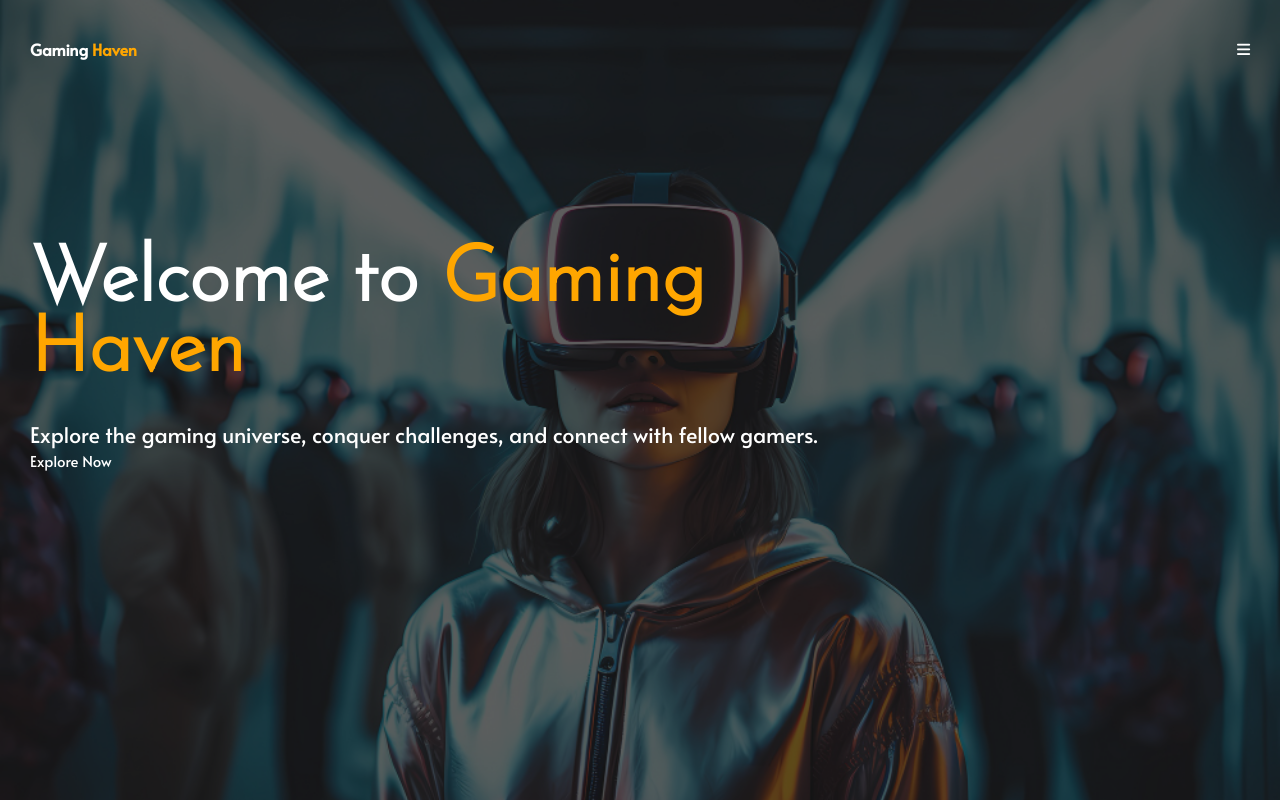
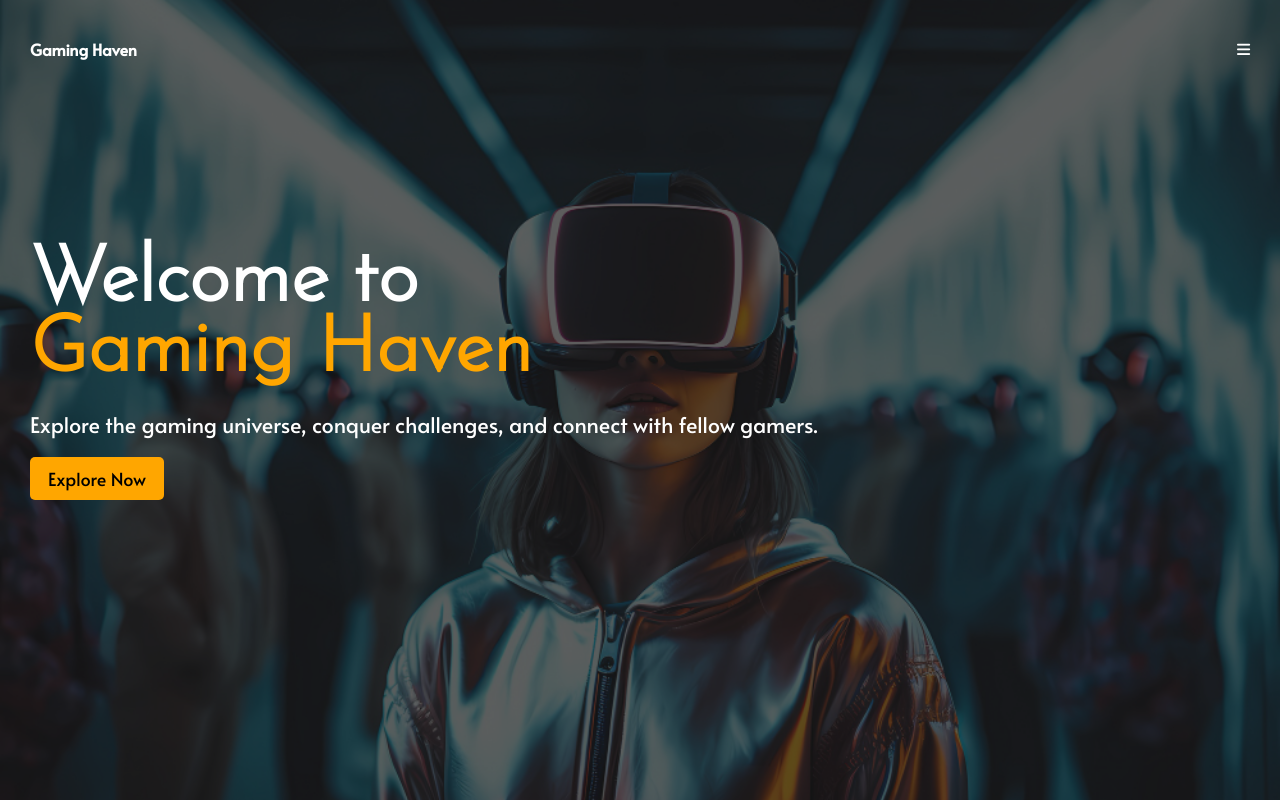
Before and after one commit to ameh-samson/Gaming-Haven, a plain HTML site: page index.html in a window 1280 px wide. Shown: the top 802 px of the page. Drawn offline with Linux system fonts and the light colour scheme.

Commit message:
style hero section

```diff
--- a/index.html
+++ b/index.html
@@ -46,12 +46,12 @@
         </header>
 
         <section class="hero">
-          <h1 class="hero-title">Welcome to <span>Gaming Haven</span></h1>
+          <h1 class="hero-title">Welcome to <br /><span>Gaming Haven</span></h1>
           <p class="hero-paragraph">
             Explore the gaming universe, conquer challenges, and connect with
             fellow gamers.
           </p>
-          <a href="#explore" class="cta-button">Explore Now</a>
+          <a class="cta-btn" href="#explore">Explore Now</a>
         </section>
       </div>
 
--- a/styles.css
+++ b/styles.css
@@ -7,7 +7,7 @@
 
   --ff-heading: "Josefin Sans", sans-serif;
 
-  --fs-l: clamp(3.0625rem, 2.4625rem + 3vw, 6.0625rem);
+  --fs-l: clamp(3rem, 2.4625rem + 3vw, 6.0625rem);
   --fs-s: clamp(1.125rem, 1.05rem + 0.375vw, 1.5rem);
 }
 
@@ -61,23 +61,20 @@ header {
   font-size: 0.5rem;
 }
 
-.logo h1 > span {
-  color: var(--orange);
-}
-
 header .menu {
   margin-right: 0;
 }
 
 header .nav {
   display: none;
+  font-size: 1.2rem;
 }
 
 /* HERO SECTION */
 
 .hero-wrapper {
   position: relative;
-  height: 100vh;
+  min-height: 100vh;
   background: url("/img/hero-img.jpg") center/cover no-repeat;
   padding-inline: 2em;
   color: #fff;
@@ -106,7 +103,7 @@ header .nav {
 }
 
 .hero-title {
-  font-size: 3.0625rem;
+  font-size: 3rem;
   font-size: var(--fs-l);
   font-family: var(--ff-heading);
   line-height: 0.9;
@@ -117,7 +114,23 @@ header .nav {
 }
 
 .hero-paragraph {
-  margin-top: 1.5em;
+  font-size: 1.125rem;
   font-size: var(--fs-s);
   line-height: 1.4;
+  margin-top: 1em;
 }
+
+.hero .cta-btn {
+  font-size: 1.125rem;
+  color: var(--black);
+  background: var(--orange);
+  display: inline-block;
+  margin-top: 1em;
+  padding: 0.5em 1em;
+  border-radius: 5px;
+}
+
+.cta-btn:hover {
+  background: rgb(247, 178, 52);
+  color: var(--white);
+}
```
